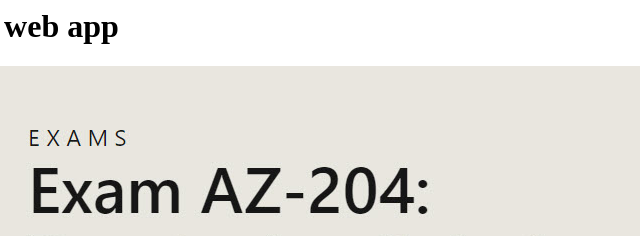
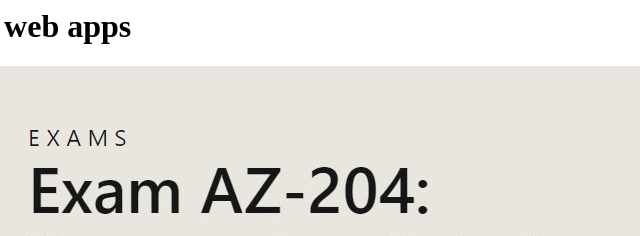
Before and after one commit to sadiamalik7747321/Code, a plain HTML site: page Index.html in a window 1280 px wide. Shown: the top 236 px of the page, 238-878 px from the left. Drawn offline with Linux system fonts and the light colour scheme.

Commit message:
Index.html

```diff
--- a/Index.html
+++ b/Index.html
@@ -1,4 +1,4 @@
-<h1>This is our static web app</h1>
+<h1>This is our static web apps</h1>
 <img src="/images/AZ-204.jpg">
 <img src="/images/DP-203.jpg">
 <img src="/images/DP-900.jpg">
```
